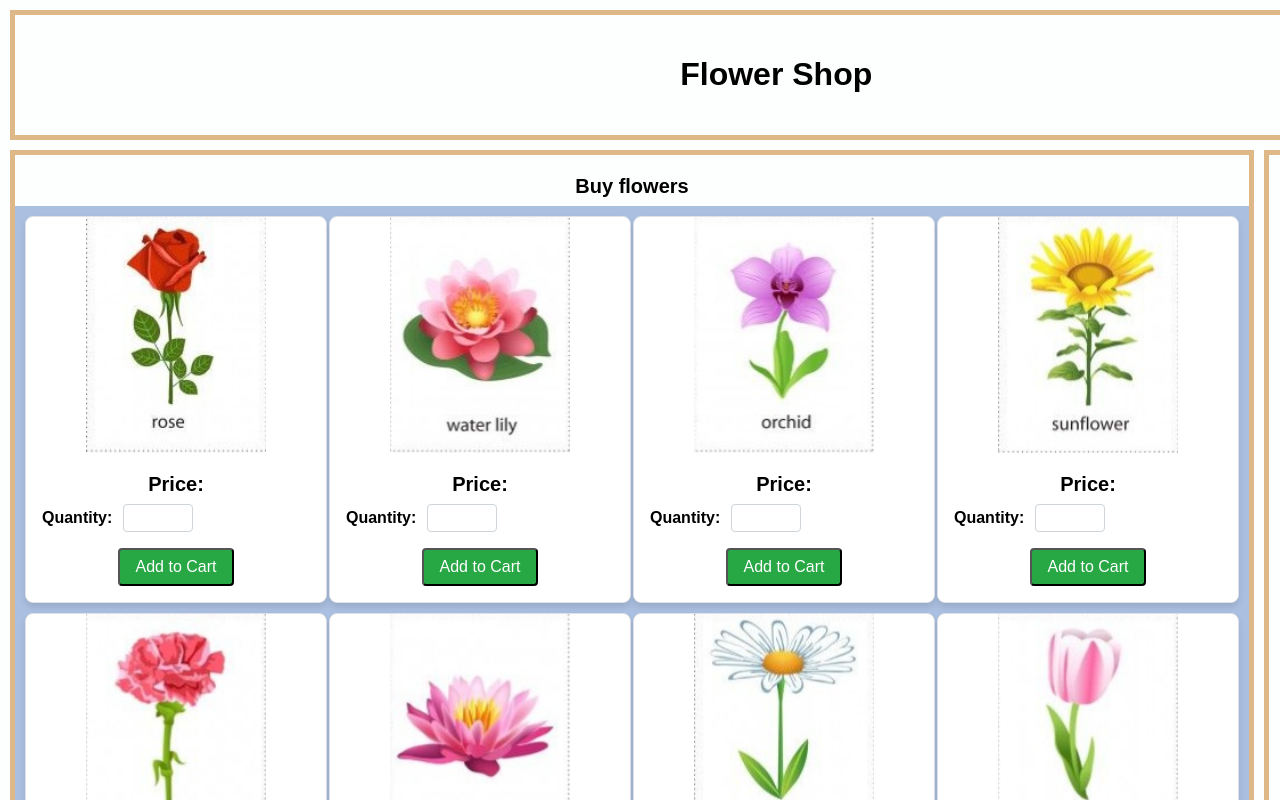
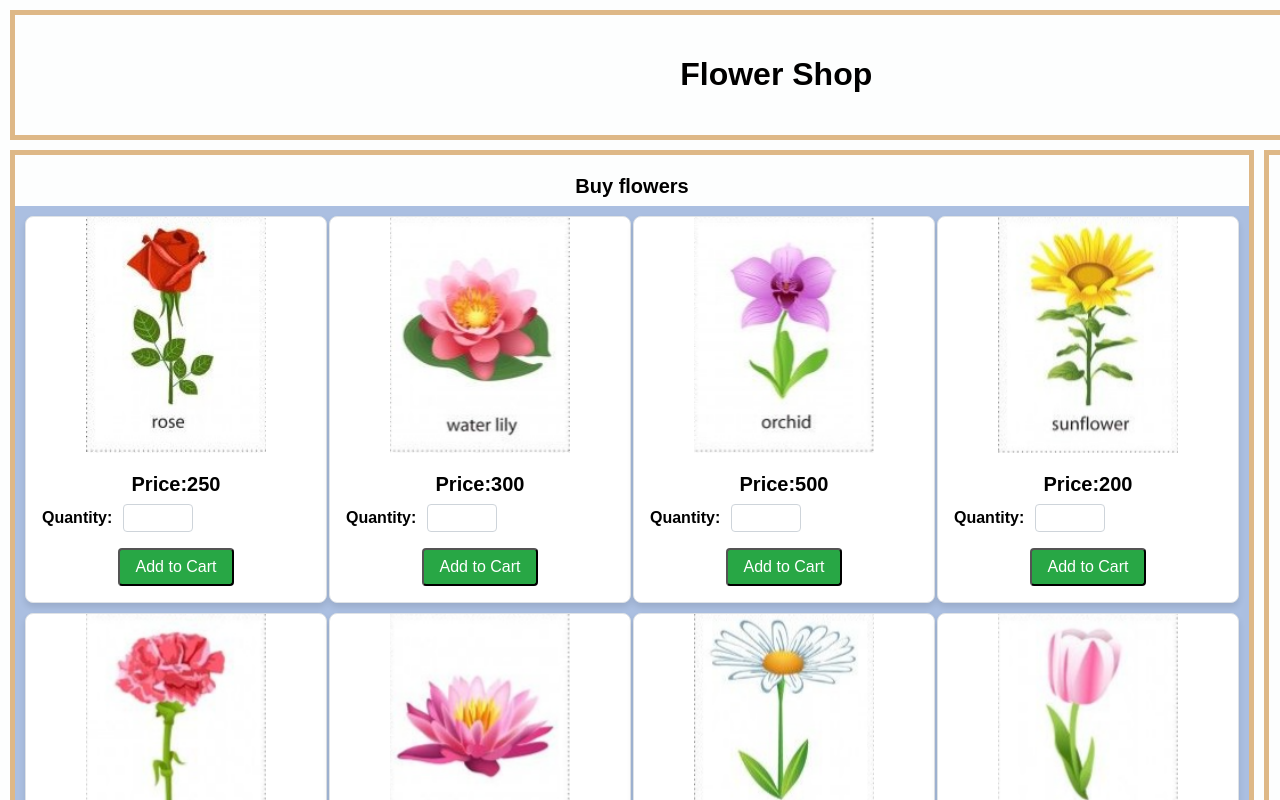
Before and after one commit to IlmaIsmail/ICAE1, a React (Create React App) app in the folder icae1/: page / in a window 1280 px wide. Shown: the top 800 px of the page. Built offline with nearby package versions, Linux system fonts and the light colour scheme.

Commit message:
useing onAddToCart

```diff
--- a/icae1/src/components/Product.js
+++ b/icae1/src/components/Product.js
@@ -1,7 +1,7 @@
 import '../assets/CSS/layout.css';
 
 
-export default function Product({flower}){
+export default function Product({flower,onAddToCart}){
 
     return(
         <div className="grid-item">
@@ -9,7 +9,7 @@ export default function Product({flower}){
             <div class="card">
                 <img src={require(`../assets/image/${flower.img}`)} alt={flower.name}/>
                 <div class="card-body">
-                    <h5 class="card-title">Price:</h5>
+                    <h5 class="card-title">Price:{flower.price}</h5>
                     <div class="quantity-container">
                         <label for="quantity">Quantity:</label>
                         <input type="number" id="quantity" name="quantity" />
--- a/icae1/src/components/Products.js
+++ b/icae1/src/components/Products.js
@@ -40,7 +40,7 @@ export default function Products(){
                             <Product
                                 key={flower.id}
                                 flower={flower}
-                                onChange={addToCart}/>
+                                onAddToCart={addToCart}/>
                         ))
                     }
                 </div>
```
